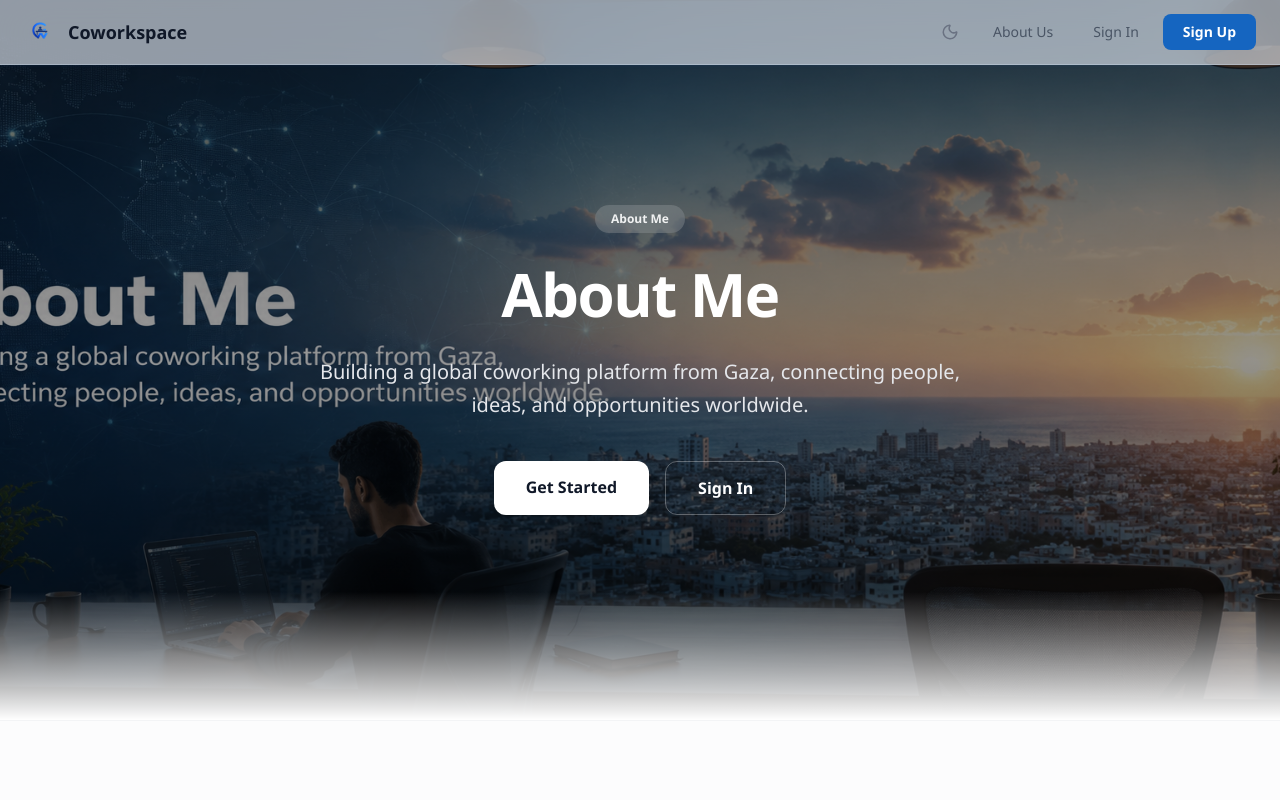
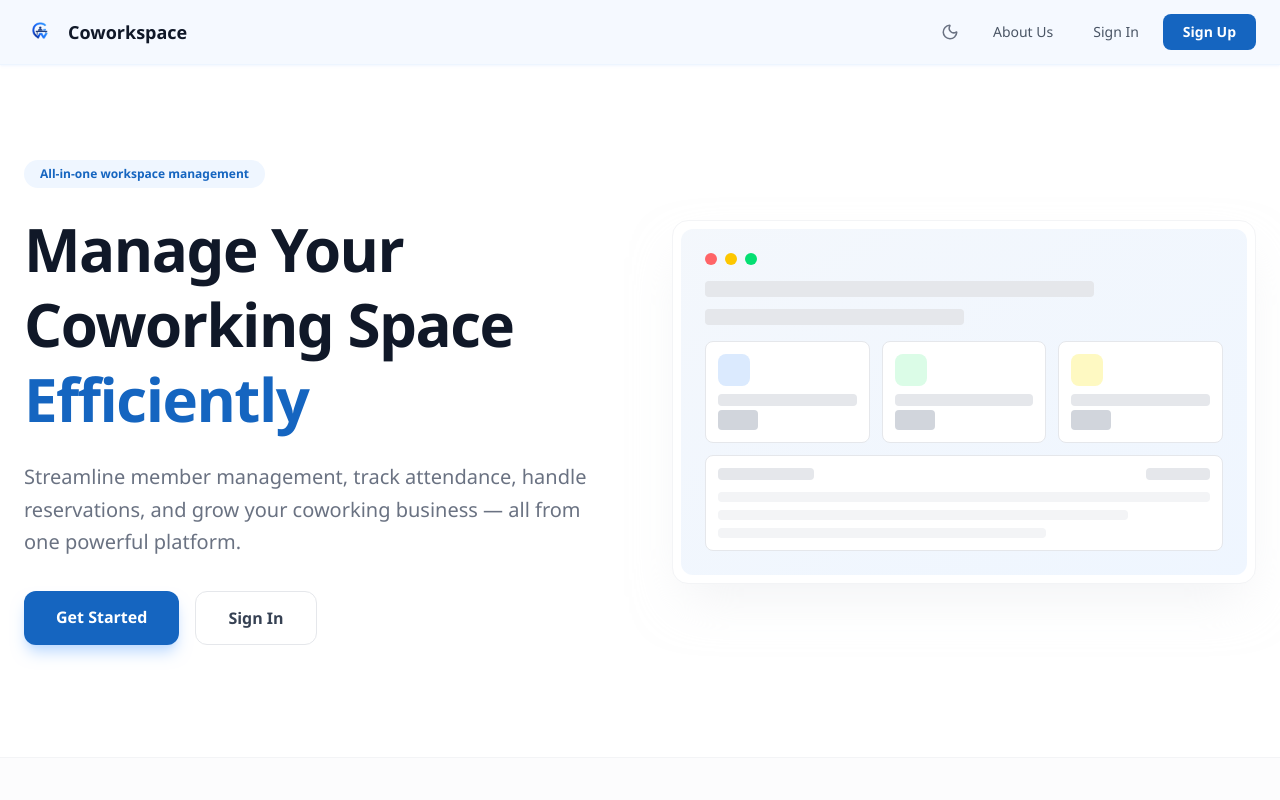
Before and after one commit to Mohammed-Shamaa/coworkspace, a Next.js app in the folder frontend/: page / in a window 1280 px wide. Shown: the top 800 px of the page. Built offline with nearby package versions, Linux system fonts and the light colour scheme; no server answers.

Commit message:
Rollback hero section to previous stable version

```diff
--- a/frontend/src/components/landing/hero.tsx
+++ b/frontend/src/components/landing/hero.tsx
@@ -1,105 +1,129 @@
 'use client'
-import { useRef } from 'react'
 import Link from 'next/link'
-import Image from 'next/image'
-import { motion, useScroll, useTransform, useReducedMotion } from 'framer-motion'
+import { motion } from 'framer-motion'
 import type { MutableRefObject } from 'react'
-
-const contentVariants = {
-  hidden: { opacity: 0, y: 30 },
-  visible: { opacity: 1, y: 0 },
-}
+import { byDirection } from '@/lib/animation-variants'
 
 export default function Hero({ dir }: { dir: MutableRefObject<'down' | 'up'> }) {
-  const sectionRef = useRef<HTMLElement>(null)
-  const { scrollY } = useScroll()
-  const prefersReduced = useReducedMotion()
-  const imageY = useTransform(scrollY, [0, 600], [0, prefersReduced ? 0 : 40])
-  const overlayOpacity = useTransform(scrollY, [0, 400], [1, prefersReduced ? 1 : 0.85])
-  const contentY = useTransform(scrollY, [0, 400], [0, prefersReduced ? 0 : -15])
-  const contentOpacity = useTransform(scrollY, [0, 300], [1, prefersReduced ? 1 : 0.95])
-
   return (
-    <section
-      ref={sectionRef}
-      className="relative flex min-h-[90vh] items-center justify-center overflow-hidden"
-    >
+    <section className="relative overflow-hidden pt-32 pb-20 md:pt-40 md:pb-28">
+      <div className="mx-auto max-w-7xl px-6">
+        <div className="grid items-center gap-12 md:grid-cols-2 md:gap-16">
+          <div className="relative z-10">
             <motion.div
-        style={{ y: imageY }}
-        className="absolute inset-0 z-0"
-      >
-        <Image
-          src="/hero-bg.png"
-          alt=""
-          fill
-          priority
-          className="object-cover"
-          sizes="100vw"
-        />
-        <motion.div
-          style={{ opacity: overlayOpacity }}
-          className="absolute inset-0 bg-gradient-to-b from-black/60 via-black/40 to-black/70"
-        />
-      </motion.div>
-
-      <motion.div
-        style={{ y: contentY, opacity: contentOpacity }}
-        className="relative z-10 mx-auto max-w-4xl px-6 text-center"
-      >
-        <motion.div
-          variants={contentVariants}
+              variants={byDirection(dir.current)}
               initial="hidden"
               animate="visible"
-          transition={{ duration: 0.5 }}
+              transition={{ duration: 0.6 }}
             >
-          <span className="inline-block rounded-full bg-white/15 px-4 py-1.5 text-xs font-semibold text-white/90 backdrop-blur-sm">
-            About Me
+              <span className="inline-block rounded-full bg-blue-50 px-4 py-1.5 text-xs font-semibold text-[#1565C0] dark:bg-blue-950">
+                All-in-one workspace management
               </span>
             </motion.div>
 
             <motion.h1
-          variants={contentVariants}
+              variants={byDirection(dir.current)}
               initial="hidden"
               animate="visible"
-          transition={{ duration: 0.5, delay: 0.1 }}
-          className="mt-6 text-4xl font-extrabold leading-tight tracking-tight text-white md:text-5xl lg:text-6xl"
+              transition={{ duration: 0.6, delay: 0.1 }}
+              className="mt-6 text-4xl font-extrabold leading-tight tracking-tight text-gray-900 md:text-5xl lg:text-6xl dark:text-gray-100"
             >
-          About Me
+              Manage Your Coworking Space{' '}
+              <span className="text-[#1565C0]">Efficiently</span>
             </motion.h1>
 
             <motion.p
-          variants={contentVariants}
+              variants={byDirection(dir.current)}
               initial="hidden"
               animate="visible"
-          transition={{ duration: 0.5, delay: 0.2 }}
-          className="mx-auto mt-6 max-w-2xl text-lg leading-relaxed text-gray-200 md:text-xl"
+              transition={{ duration: 0.6, delay: 0.2 }}
+              className="mt-6 text-lg leading-relaxed text-gray-500 md:text-xl dark:text-gray-400"
             >
-          Building a global coworking platform from Gaza, connecting people, ideas, and opportunities worldwide.
+              Streamline member management, track attendance, handle reservations, and grow your coworking business — all from one powerful platform.
             </motion.p>
 
             <motion.div
-          variants={contentVariants}
+              variants={byDirection(dir.current)}
               initial="hidden"
               animate="visible"
-          transition={{ duration: 0.5, delay: 0.3 }}
-          className="mt-10 flex flex-wrap justify-center gap-4"
+              transition={{ duration: 0.6, delay: 0.3 }}
+              className="mt-8 flex flex-wrap gap-4"
             >
               <Link
                 href="/auth/register"
-            className="rounded-xl bg-white px-8 py-3.5 text-base font-semibold text-gray-900 shadow-lg transition-all hover:bg-gray-100"
+                className="rounded-xl bg-[#1565C0] px-8 py-3.5 text-base font-semibold text-white shadow-lg shadow-blue-200 transition-all hover:bg-[#0d47a1] hover:shadow-blue-300 dark:shadow-blue-950"
               >
                 Get Started
               </Link>
               <Link
                 href="/auth/login"
-            className="rounded-xl border border-white/30 px-8 py-3.5 text-base font-semibold text-white transition-all hover:bg-white/10"
+                className="rounded-xl border border-gray-200 bg-white px-8 py-3.5 text-base font-semibold text-gray-700 transition-all hover:border-gray-300 hover:bg-gray-50 dark:border-gray-700 dark:bg-gray-900 dark:text-gray-300 dark:hover:border-gray-600 dark:hover:bg-gray-800"
               >
                 Sign In
               </Link>
             </motion.div>
+          </div>
+
+          <motion.div
+            initial={{ opacity: 0, scale: 0.95 }}
+            animate={{ opacity: 1, scale: 1 }}
+            transition={{ duration: 0.7, delay: 0.3, ease: [0.25, 0.1, 0.25, 1] }}
+            className="relative hidden md:block"
+          >
+            <div className="relative">
+              <div className="rounded-2xl border border-gray-100 bg-white p-2 shadow-2xl shadow-gray-200/50 dark:border-gray-800 dark:bg-gray-900 dark:shadow-gray-950/50">
+                <div className="rounded-xl bg-gradient-to-br from-[#1565C0]/5 to-blue-50 p-6 dark:from-blue-950/30 dark:to-gray-900">
+                  <div className="mb-4 flex items-center gap-2">
+                    <div className="h-3 w-3 rounded-full bg-red-400" />
+                    <div className="h-3 w-3 rounded-full bg-yellow-400" />
+                    <div className="h-3 w-3 rounded-full bg-green-400" />
+                  </div>
+                  <div className="space-y-3">
+                    <div className="h-4 w-3/4 rounded bg-gray-200 dark:bg-gray-700" />
+                    <div className="h-4 w-1/2 rounded bg-gray-200 dark:bg-gray-700" />
+                    <div className="mt-4 grid grid-cols-3 gap-3">
+                      <div className="rounded-lg border border-gray-200 bg-white p-3 dark:border-gray-700 dark:bg-gray-800">
+                        <div className="mb-2 h-8 w-8 rounded-lg bg-blue-100 dark:bg-blue-900" />
+                        <div className="h-3 w-full rounded bg-gray-200" />
+                        <div className="mt-1 h-5 w-10 rounded bg-gray-300" />
+                      </div>
+                      <div className="rounded-lg border border-gray-200 bg-white p-3 dark:border-gray-700 dark:bg-gray-800">
+                        <div className="mb-2 h-8 w-8 rounded-lg bg-green-100 dark:bg-green-900" />
+                        <div className="h-3 w-full rounded bg-gray-200" />
+                        <div className="mt-1 h-5 w-10 rounded bg-gray-300" />
+                      </div>
+                      <div className="rounded-lg border border-gray-200 bg-white p-3 dark:border-gray-700 dark:bg-gray-800">
+                        <div className="mb-2 h-8 w-8 rounded-lg bg-yellow-100 dark:bg-yellow-900" />
+                        <div className="h-3 w-full rounded bg-gray-200" />
+                        <div className="mt-1 h-5 w-10 rounded bg-gray-300" />
+                      </div>
+                    </div>
+                    <div className="rounded-lg border border-gray-200 bg-white p-3 dark:border-gray-700 dark:bg-gray-800">
+                      <div className="flex items-center justify-between">
+                        <div className="h-3 w-24 rounded bg-gray-200" />
+                        <div className="h-3 w-16 rounded bg-gray-200" />
+                      </div>
+                      <div className="mt-3 space-y-2">
+                        <div className="h-2.5 w-full rounded bg-gray-100" />
+                        <div className="h-2.5 w-5/6 rounded bg-gray-100" />
+                        <div className="h-2.5 w-4/6 rounded bg-gray-100" />
+                      </div>
+                    </div>
+                  </div>
+                </div>
+              </div>
+
+              <div className="absolute -bottom-4 -right-4 -z-10 h-72 w-72 rounded-full bg-blue-100/60 blur-3xl dark:bg-blue-950/30" />
+              <div className="absolute -top-4 -left-4 -z-10 h-48 w-48 rounded-full bg-purple-100/40 blur-3xl dark:bg-purple-950/20" />
+            </div>
           </motion.div>
+        </div>
+      </div>
 
-      <div className="absolute bottom-0 left-0 right-0 z-10 h-32 bg-gradient-to-t from-white to-transparent dark:from-gray-950" />
+      <div className="absolute inset-0 -z-10 overflow-hidden">
+        <div className="absolute -top-40 right-0 h-[500px] w-[500px] rounded-full bg-blue-50/30 blur-3xl dark:bg-blue-950/20" />
+        <div className="absolute -bottom-40 left-0 h-[400px] w-[400px] rounded-full bg-purple-50/20 blur-3xl dark:bg-purple-950/10" />
+      </div>
     </section>
   )
 }
```
Lines whose indentation alone changed are shown as unchanged.
